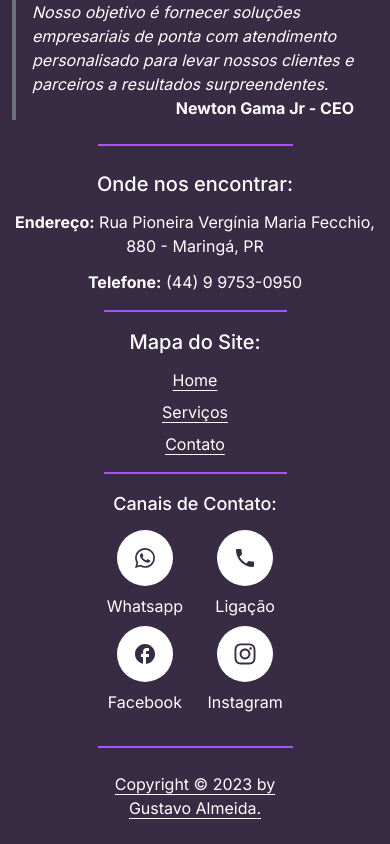
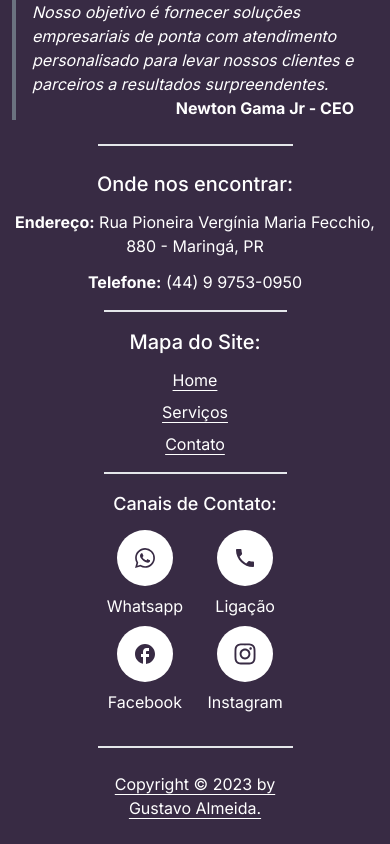
Before and after one commit to the-almeida/galileosoft.com.br, a Next.js app: page /contato in a window 390 px wide. Shown: the part 1728-2572 px from the top of the page. Built offline with nearby package versions, Linux system fonts and the light colour scheme.

Commit message:
fix: home: typo error + footer: hide logo and dividers color

```diff
--- a/app/page.tsx
+++ b/app/page.tsx
@@ -119,7 +119,7 @@ export default function Home() {
               </p>
               <p className="text-base md:text-lg lg:text-xl xl:text-2xl">
                 Conte com nossa equipe experiente e dedicada para trasnformar suas metas em realidade e simplificar a gestão do seu negócio.
-                Juntos, vamos algançar horizontes além da imaginação.
+                Juntos, vamos alcançar horizontes além da imaginação.
               </p>
             </div>
             <div className="mx-auto my-auto hidden md:block">
--- a/components/Footer.tsx
+++ b/components/Footer.tsx
@@ -7,7 +7,7 @@ import Link from "next/link";
 export default function Footer() {
   return (
     <footer x-componentname="Footer" className="text-white relative bg-galileoPurple-300 z-20 space-y-6 py-6">
-      <div className="relative h-10">
+      <div className="relative h-10 md:hidden">
         <Image
           src="/logoGalileoSoft.svg"
           alt="GalileoSoft Logo"
@@ -23,7 +23,7 @@ export default function Footer() {
         </strong>
       </p>
 
-      <hr className="md:hidden border-t-2 border-purple-500 w-1/2 lg:w-3/5 xl:w-2/5 mx-auto" />
+      <hr className="md:hidden border-t-2 border-galileoPurple-2 w-1/2 lg:w-3/5 xl:w-2/5 mx-auto" />
 
       <ContentContainer className="flex flex-col md:flex-row text-center md:text-left">
         <div className="flex-1 space-y-3">
@@ -36,7 +36,7 @@ export default function Footer() {
           </p>
         </div>
 
-        <hr className="md:hidden border-t-2 border-purple-500 w-1/2 lg:w-3/5 xl:w-2/5 mx-auto my-4" />
+        <hr className="md:hidden border-t-2 border-galileoPurple-2 w-1/2 lg:w-3/5 xl:w-2/5 mx-auto my-4" />
 
         <div className="flex-1 space-y-3">
           <h3 className="text-center text-xl font-medium mb-3">Mapa do Site:</h3>
@@ -72,7 +72,7 @@ export default function Footer() {
           </div>
         </div>
 
-        <hr className="md:hidden border-t-2 border-purple-500 w-1/2 lg:w-3/5 xl:w-2/5 mx-auto my-4" />
+        <hr className="md:hidden border-t-2 border-galileoPurple-2 w-1/2 lg:w-3/5 xl:w-2/5 mx-auto my-4" />
 
         <div className="flex-1 space-y-3">
           <h3 className="text-center text-lg font-medium mb-3">Canais de Contato:</h3>
@@ -128,7 +128,7 @@ export default function Footer() {
           </div>
         </div>
       </ContentContainer>
-      <hr className="border-t-2 border-purple-500 w-1/2 lg:w-3/5 xl:w-2/5 mx-auto my-4" />
+      <hr className="border-t-2 border-galileoPurple-2 w-1/2 lg:w-3/5 xl:w-2/5 mx-auto my-4" />
       <Link
         target="_blank"
         href="https://thealmeida.online"
```
